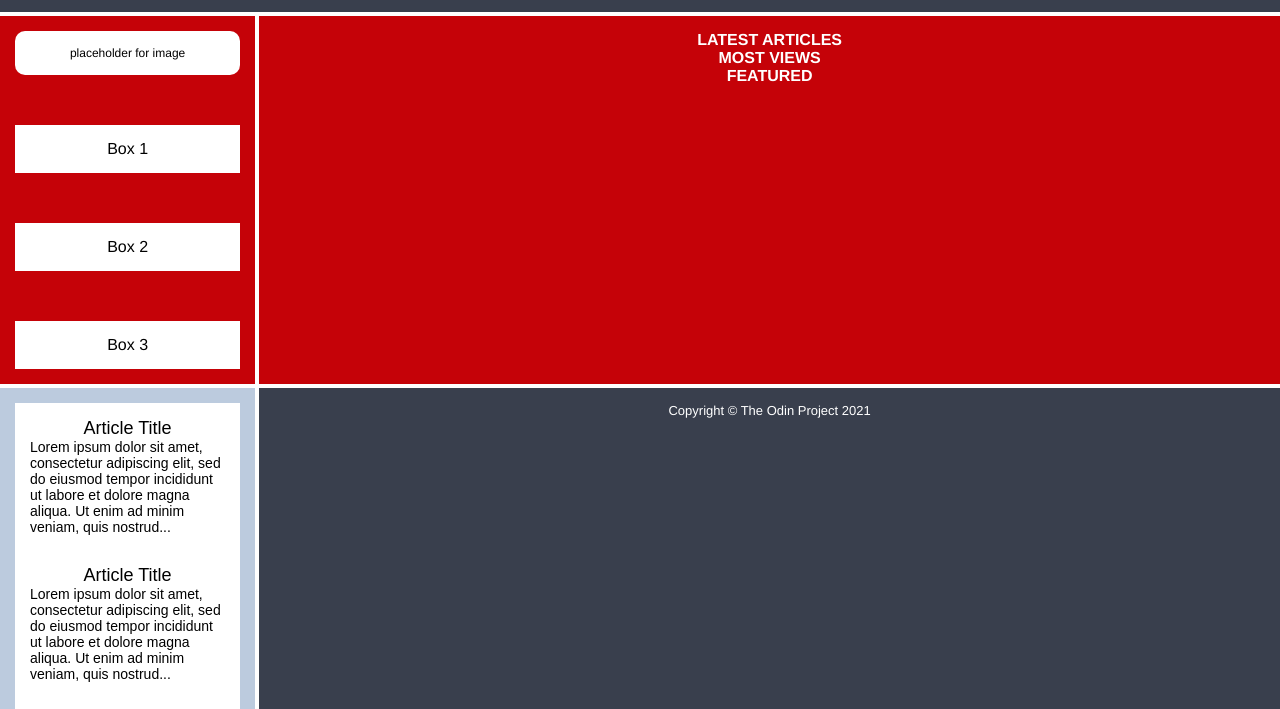
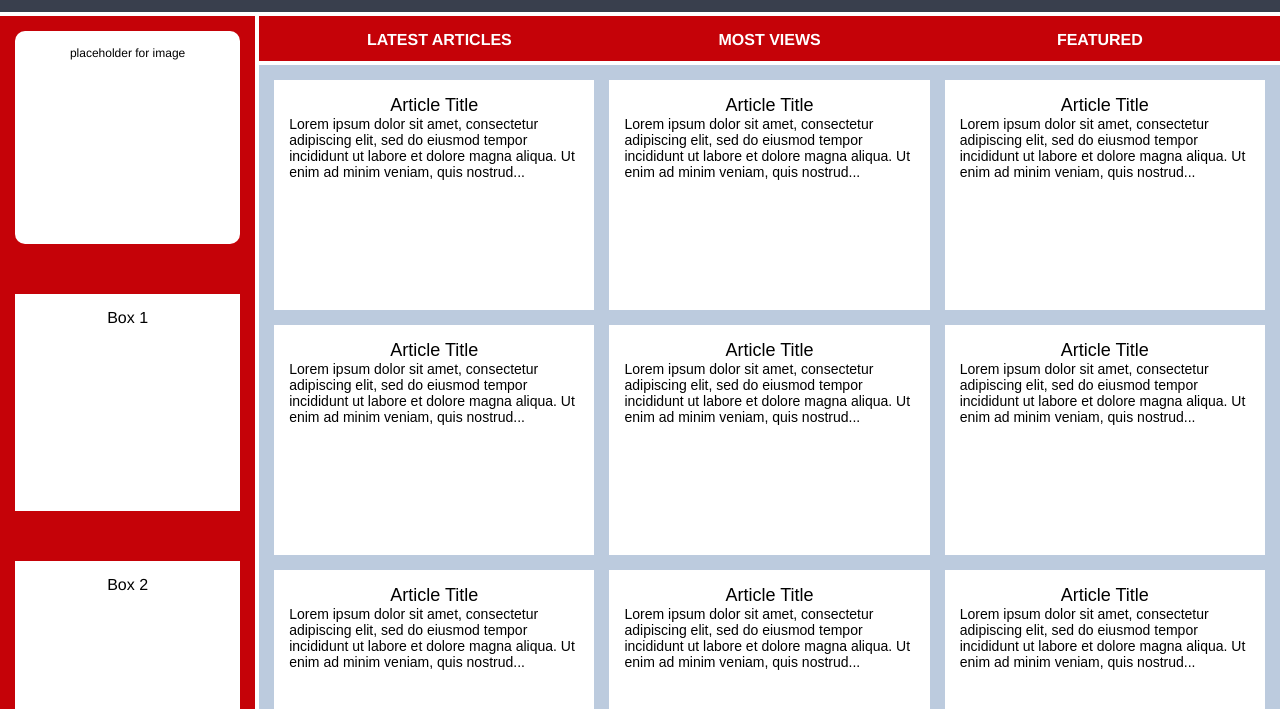
Before and after one commit to DanielDowling999/odin-practice, a plain HTML site: page node-path/assignments/02-holy-grail-mockup/index.html in a window 1280 px wide. Shown: the part 85-794 px from the top of the page. Drawn offline with Linux system fonts and the light colour scheme.

Commit message:
Finished mockup assignment

```diff
--- a/node-path/assignments/02-holy-grail-mockup/style.css
+++ b/node-path/assignments/02-holy-grail-mockup/style.css
@@ -44,6 +44,7 @@ ul{
   background-color: #C50208;
   gap:50px;
   display:grid;
+  grid-row:2/4;
 }
 
 .sidebar .photo {
@@ -64,6 +65,16 @@ ul{
 
 .nav {
   background-color: #C50208;
+  height:15px;
+  display:grid;
+  align-items:center;
+  grid-column:2/3;
+  grid-row:2/3;
+}
+.nav ul{
+  display: grid;
+  grid-template-columns: repeat(3, 1fr);
+
 }
 
 .nav ul li {
@@ -73,6 +84,11 @@ ul{
 
 .article {
   background-color: #bccbde;
+  display:grid;
+  gap:15px;
+  grid-column:2/3;
+  grid-row:3/4;
+  grid-template-columns: repeat(auto-fit, minmax(250px, 1fr));
 }
 
 .article p {
@@ -86,6 +102,7 @@ ul{
   background-color: #FFFFFF;
   color: black;
   text-align: center;
+  height:200px;
 }
 
 .card p {
@@ -101,9 +118,11 @@ ul{
 
 .footer {
   background-color: #393f4d;
+  grid-column:1/3;
 }
 
 .footer p {
   font-size: 13px;
   font-weight: normal;
+
 }
```
